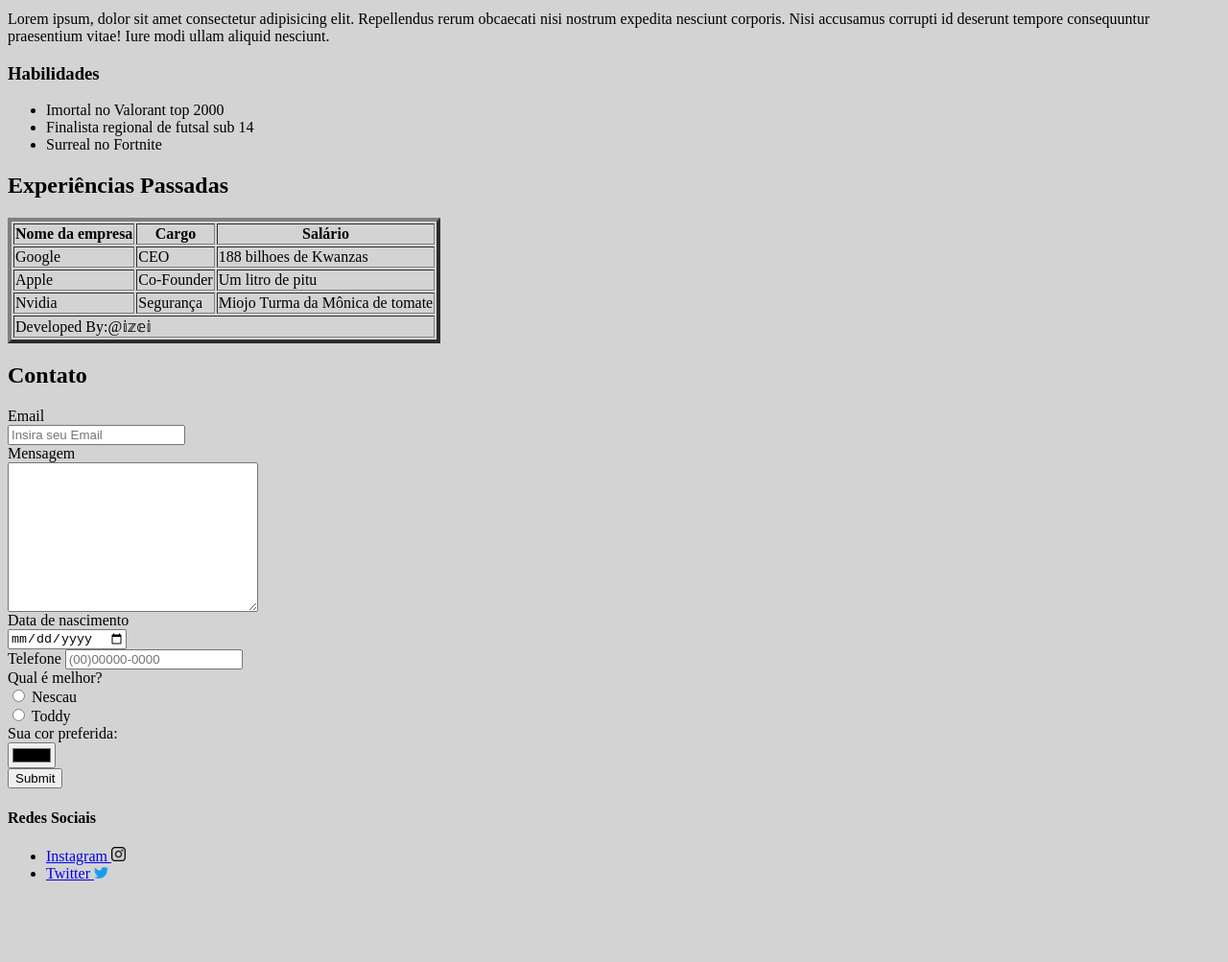
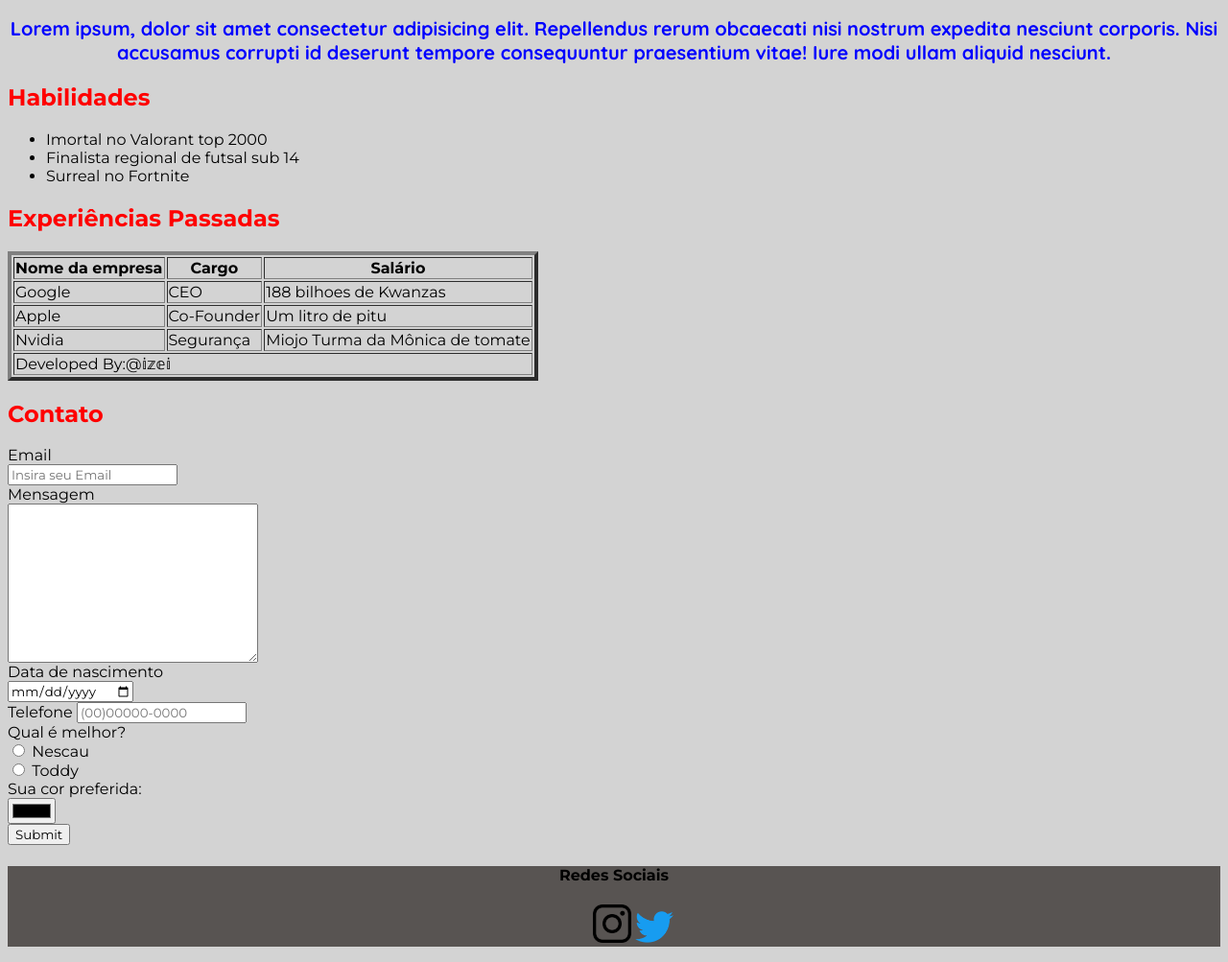
Before and after one commit to izeii/aulas, a plain HTML site: page aula.html in a window 1280 px wide. Shown: the part 360-1363 px from the top of the page at 96% size. Before the commit the page ends 1296 px from the top, so only its background shows below. Drawn offline with Linux system fonts and the light colour scheme.

Commit message:
centralização e mais estilos no css

```diff
--- a/aula.css
+++ b/aula.css
@@ -0,0 +1,36 @@
+@import url('https://fonts.googleapis.com/css2?family=Montserrat:ital,wght@0,100..900;1,100..900&display=swap');
+@import url('https://fonts.googleapis.com/css2?family=Montserrat:ital,wght@0,100..900;1,100..900&family=Quicksand:wght@300..700&display=swap');
+
+* {
+    font-family: "Montserrat";
+}
+
+p {
+    text-align: center;
+    color: blue;
+    font-size: 20px;
+    font-weight: bold;
+    font-family: "Quicksand";
+}
+
+header h2 {
+    letter-spacing: 10px;
+    text-shadow: 2px 2px #000000;
+}
+
+h2 {
+    color: red;
+    text-transform: capitalize;
+
+}
+
+header {
+    text-align: center;
+    border-radius: 50%;
+}
+
+footer {
+    text-align: center;
+    background-color: rgb(88, 84, 82);
+    border-spacing: 0px;
+}
--- a/aula.html
+++ b/aula.html
@@ -2,12 +2,8 @@
 
 <head>
     <title>Currículo Virtual</title>
-<style>
-header h2 {
-background-color: lightblue;
-color: blue;
-}
-</style>
+    <link rel="stylesheet" href="aula.css">
+
 </head>
 
 <body style="background-color:lightgray">
@@ -15,11 +11,13 @@ color: blue;
         <h2>Guilherme</h2>
         <img src="Sample_User_Icon.png" alt="única foto" width="300">
     </header>
-    <main><p>Lorem ipsum, dolor sit amet consectetur adipisicing elit. Repellendus rerum obcaecati
-        nisi nostrum expedita nesciunt corporis. Nisi accusamus corrupti id deserunt tempore consequuntur praesentium
+    <main>
+        <p>Lorem ipsum, dolor sit amet consectetur adipisicing elit. Repellendus rerum obcaecati
+            nisi nostrum expedita nesciunt corporis. Nisi accusamus corrupti id deserunt tempore consequuntur
+            praesentium
             vitae! Iure modi ullam aliquid nesciunt.</p>
 
-    <h3>Habilidades</h3>
+        <h2>Habilidades</h2>
         <ul>
             <li>Imortal no Valorant top 2000</li>
             <li>Finalista regional de futsal sub 14</li>
@@ -78,14 +76,15 @@ color: blue;
             <input type="color"><br>
             <input type="submit">
         </form>
+        <footer>
             <h4>Redes Sociais</h4>
             <ul>
-        <li> <a href="https://www.instagram.com/izei__" target="_blank">Instagram <img src="717392.png" alt="Instagram"
-                    width="15"></a> </li>
-        <li> <a href="https://www.twitter.com/izei_" target="_blank"> Twitter <img src="twitter.png" alt="Twitter"
-                    width="15"></a></li>
-
+                <a href="https://www.instagram.com/izei__" target="_blank"><img src="717392.png" alt="Instagram"
+                        width="40"></a> </li>
+                <a href="https://www.twitter.com/izei_" target="_blank"><img src="twitter.png" alt="Twitter"
+                        width="40"></a></li>
             </ul>
+        </footer>
     </main>
 
 
```
Lines whose indentation alone changed are shown as unchanged.
